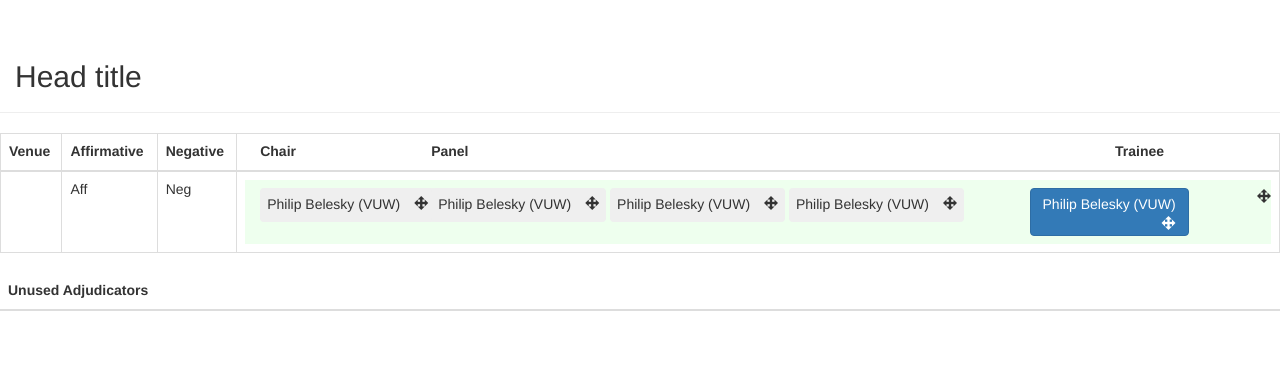
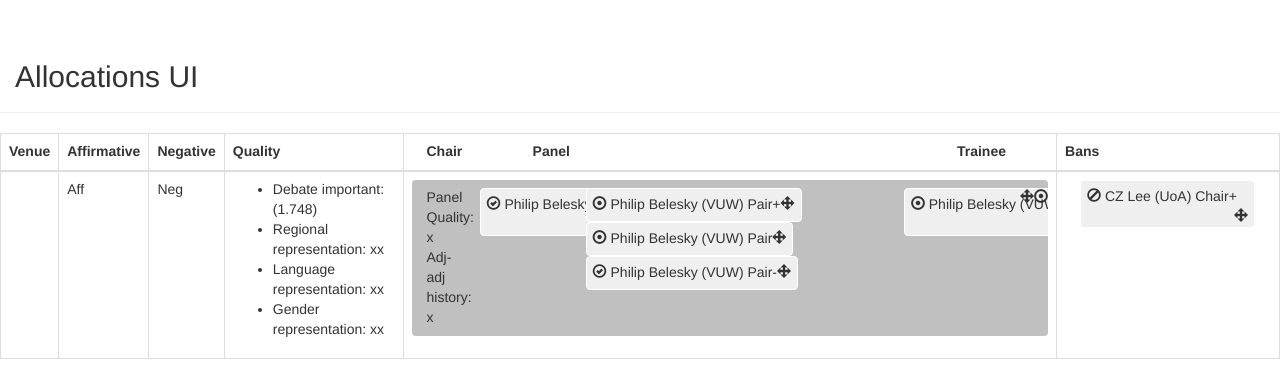
Before and after one commit to czlee/adjumo, a web app: file index.html in a window 1280 px wide. Shown: the part 52-431 px from the top of the page. Run offline with its HTML, style and script files only (its server is not run), Linux system fonts and the light colour scheme; lists and menus that the app fills with data are empty; some libraries are stand-ins or nearby versions.

Commit message:
UI prototyping
Signed-off-by: Philip Belesky <contact@philipbelesky.com>

```diff
--- a/index.html
+++ b/index.html
@@ -37,10 +37,14 @@
 
       <div class="row page-header">
         <div class="col-md-12">
-          <h1 class="h2 pull-left">Head title</h1>
+          <h1 class="h2 pull-left">Allocations UI</h1>
         </div>
-       </div>
+      </div>
 
+      <div id="main" class="row">
+
+
+      </div>
 
        <div id="main" class="row">
 
@@ -51,6 +55,7 @@
                 <th>Venue</th>
                 <th>Aff<span class="hidden-xs">irmative</span></th>
                 <th>Neg<span class="hidden-xs">ative</span></th>
+                <th>Quality</th>
                 <th>
                   <div class="col-md-2">
                     Chair
@@ -62,6 +67,7 @@
                     Trainee
                   </div>
                 </th>
+                <th>Bans</th>
               </tr>
             </thead>
             <tbody>
@@ -69,38 +75,65 @@
                 <td></td>
                 <td>Aff</td>
                 <td>Neg</td>
+                <td>
+                  <ul>
+                    <li>Debate important: (1.748)</li>
+                    <li>Regional representation: xx</li>
+                    <li>Language representation: xx</li>
+                    <li>Gender representation: xx</li>
+                  </ul>
+                </td>
                 <td id="" class="debate-panel-holder">
                   <div class="debate-panel">
+                    <div class="col-md-1 position-holder">
+                      Panel Quality: x
+                      Adj-adj history: x
+                    </div>
                     <div class="col-md-2 debate-chair-holder position-holder">
                       <button type="button" class="btn debate-adjudicator">
-                        Philip Belesky (VUW)
+                        <span class="glyphicon glyphicon-ok-circle"></span>
+                        Philip Belesky (VUW) Chair+
                         <span class="glyphicon glyphicon-move drag-handle"></span>
                       </button>
                     </div>
-                    <div class="col-md-7 position-holder">
+                    <div class="col-md-6 position-holder">
                       <button type="button" class="btn debate-adjudicator">
-                        Philip Belesky (VUW)
+                        <span class="glyphicon glyphicon glyphicon-record"></span>
+                        Philip Belesky (VUW) Pair+
                         <span class="glyphicon glyphicon-move drag-handle"></span>
                       </button>
                       <button type="button" class="btn debate-adjudicator">
-                        Philip Belesky (VUW)
+                        <span class="glyphicon glyphicon glyphicon-record"></span>
+                        Philip Belesky (VUW) Pair
                         <span class="glyphicon glyphicon-move drag-handle"></span>
                       </button>
                       <button type="button" class="btn debate-adjudicator">
-                        Philip Belesky (VUW)
+                        <span class="glyphicon glyphicon-ok-circle"></span>
+                        Philip Belesky (VUW) Pair-
                         <span class="glyphicon glyphicon-move drag-handle"></span>
                       </button>
                     </div>
                     <div class="col-md-2 position-holder">
-                      <button type="button" class="btn btn-primary">
-                        Philip Belesky (VUW)
+                      <button type="button" class="btn debate-adjudicator">
+                        <span class="glyphicon glyphicon glyphicon-record"></span>
+                        Philip Belesky (VUW) Train+
                         <span class="glyphicon glyphicon-move drag-handle"></span>
                       </button>
                     </div>
                     <div>
+                      <span class="glyphicon glyphicon glyphicon-record drag-handle"></span>
                       <span class="glyphicon glyphicon-move drag-handle"></span>
                     </div>
                   </div>
+                </td>
+                <td>
+                    <div class="col-md-2 debate-chair-holder position-holder">
+                      <button type="button" class="btn debate-adjudicator">
+                        <span class="glyphicon glyphicon-ban-circle"></span>
+                        CZ Lee (UoA) Chair+
+                        <span class="glyphicon glyphicon-move drag-handle"></span>
+                      </button>
+                    </div>
                 </td>
               </tr>
             </tbody>
--- a/stylesheets/styles.scss
+++ b/stylesheets/styles.scss
@@ -4,15 +4,17 @@
 .debate-panel-holder {
 }
 .debate-panel {
-  background: #EFE;
+  background: rgb(192, 192, 192);
   overflow: auto;
   padding: 8px 0;
+  border-radius: 4px;
 }
 
 .debate-adjudicator {
   min-width: 175px;
   text-align: left;
   padding: 6px;
+  border-color: #FFF;
   &:hover {
     cursor: move;
   }
```
Also changed, not shown: stylesheets/styles.css, 1 other file.
